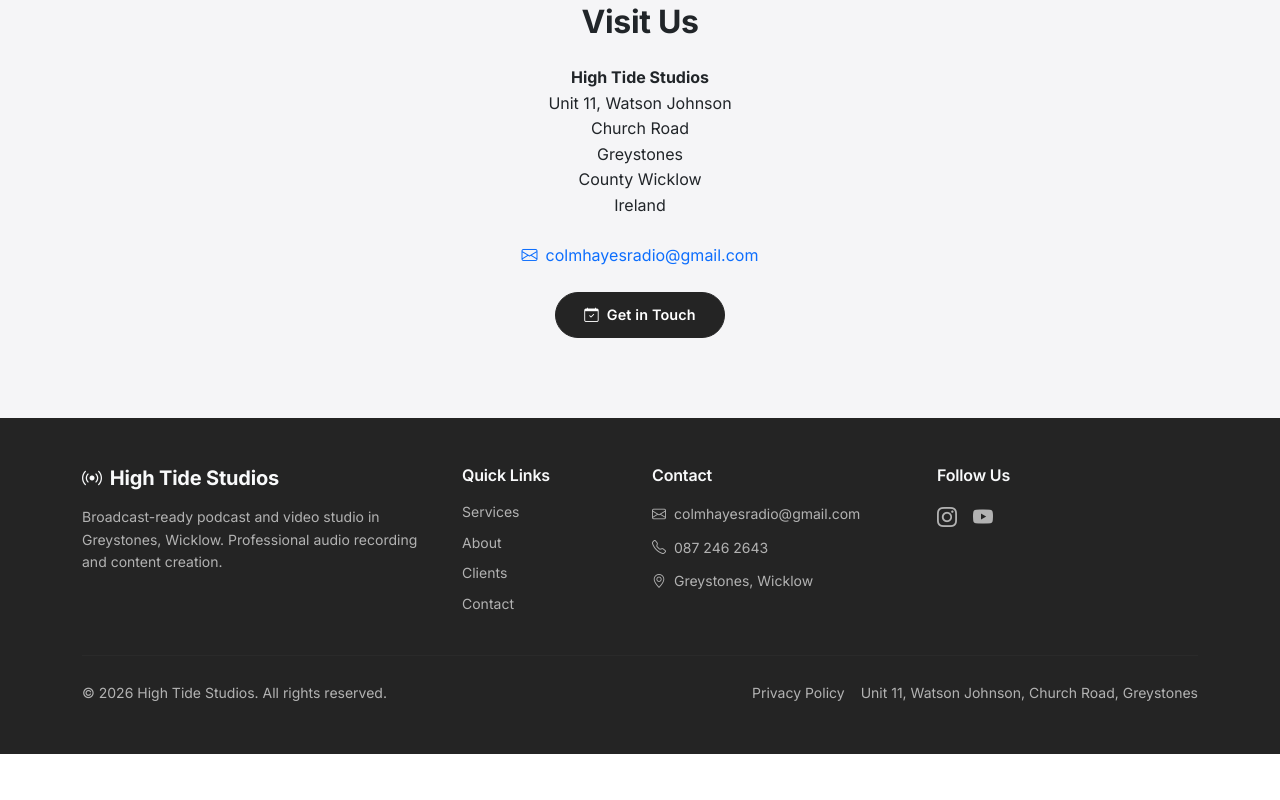
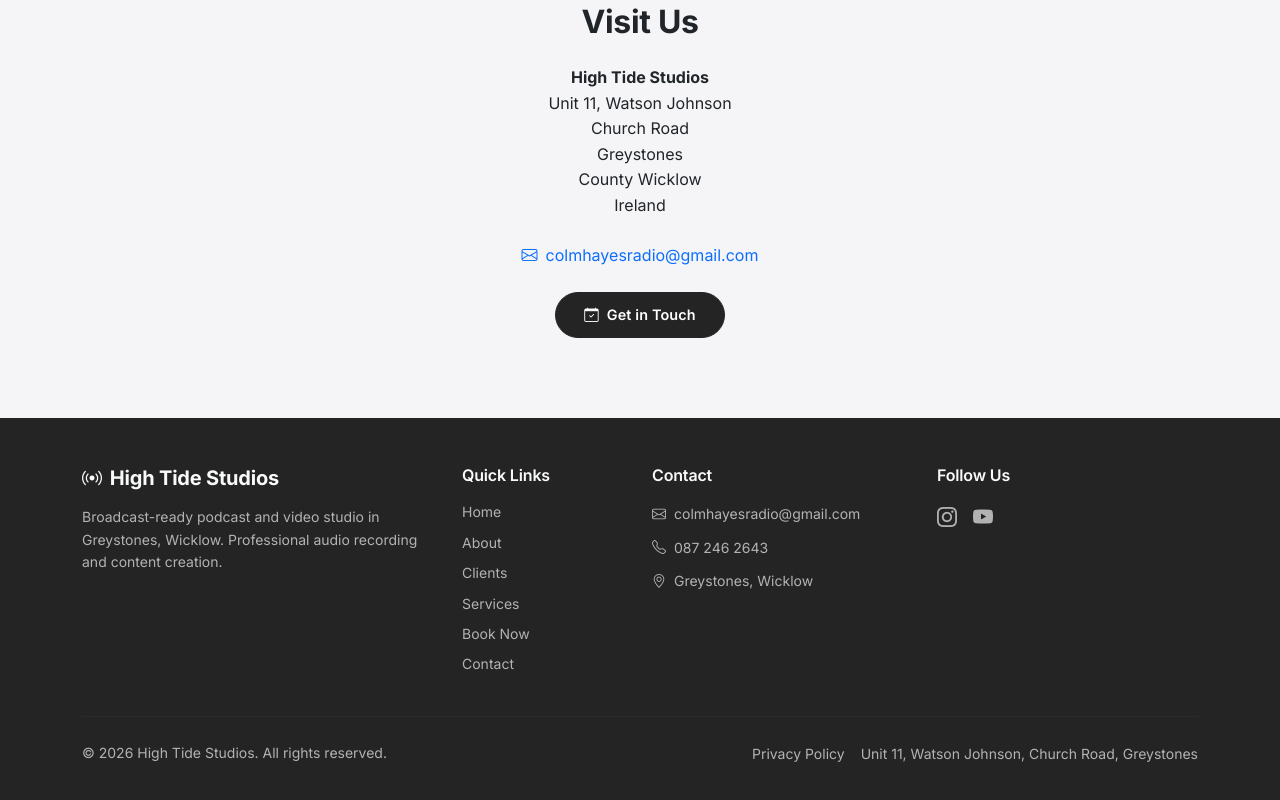
Before and after one commit to TerryLoc/high-tide-studios, a React (Create React App) app: page /about in a window 1280 px wide. Shown: the part 2330-3130 px from the top of the page. Before the commit the page ends 3084 px from the top, so only its background shows below. Built offline with nearby package versions, Linux system fonts and the light colour scheme.

Commit message:
Fix: Correct order of quick links in footer navigation

```diff
--- a/src/components/Footer.jsx
+++ b/src/components/Footer.jsx
@@ -9,9 +9,11 @@ export default function Footer() {
   const currentYear = new Date().getFullYear();
 
   const quickLinks = [
-    { to: '/', label: 'Services' },
+    { to: '/', label: 'Home' },
     { to: '/about', label: 'About' },
     { to: '/clients', label: 'Clients' },
+    { to: '/services', label: 'Services' },
+    { to: '/booking', label: 'Book Now' },
     { to: '/contact', label: 'Contact' },
   ];
 
```
